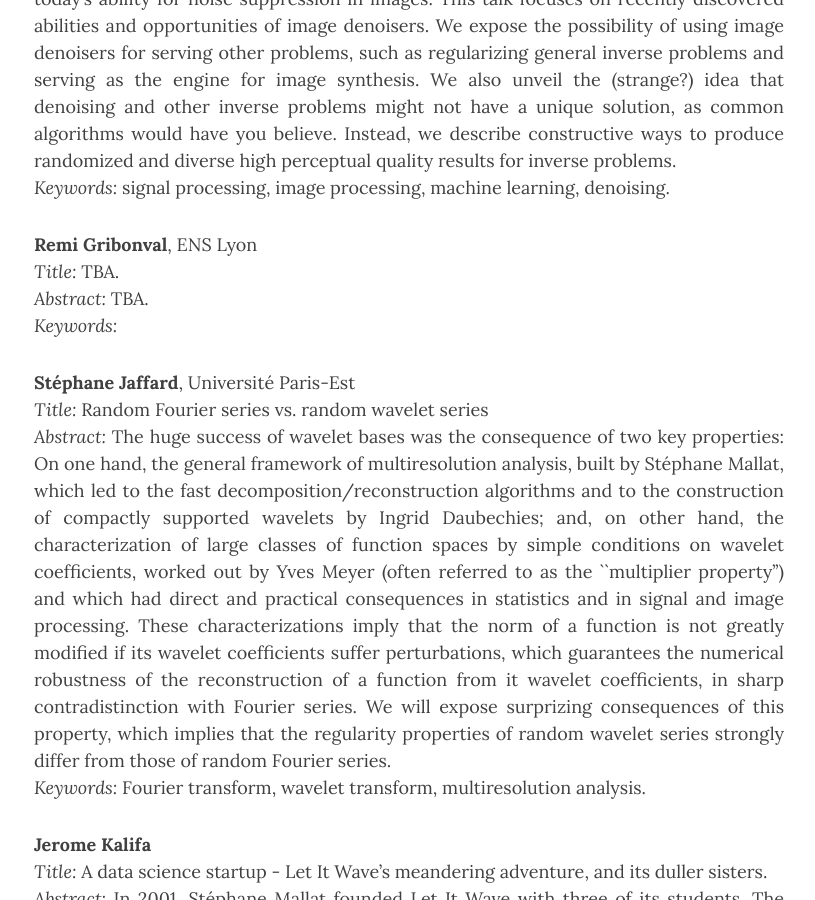
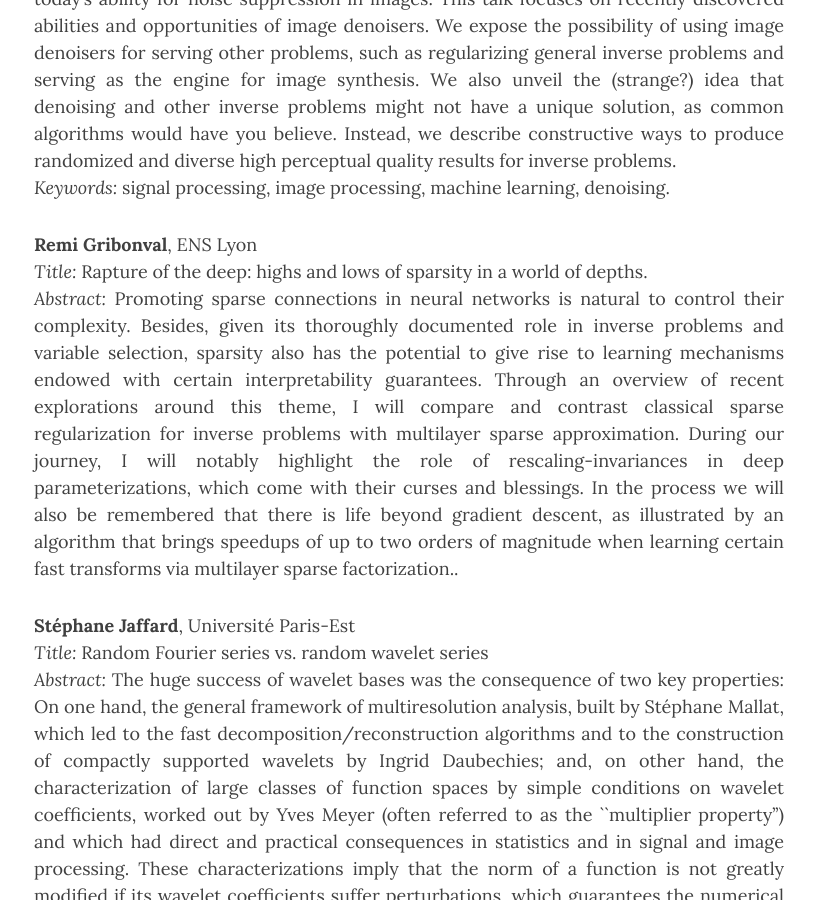
Before and after one commit to mallat60/mallat60.github.io, a Jekyll site: the page built from program.md, in a window 1280 px wide and 900 px high, scrolled down 2845 px. Shown: the whole window, without its empty margins (231-1046 px from the left). Built offline with Jekyll 4.4.1, drawn with Linux system fonts in a browser that asks for light colours; nearby versions of some CDN libraries.

Commit message:
Update program.md

```diff
--- a/program.md
+++ b/program.md
@@ -59,9 +59,9 @@ _Abstract:_ Image denoising is one of the oldest and most studied problems in im
 _Keywords:_ signal processing, image processing, machine learning, denoising.
 
 **Remi Gribonval**, ENS Lyon<br/>
-_Title:_ TBA.<br/>
-_Abstract:_ TBA.<br/>
-_Keywords:_
+_Title:_ Rapture of the deep: highs and lows of sparsity in a world of depths.<br/>
+_Abstract:_ Promoting sparse connections in neural networks is natural to control their complexity. Besides, given its thoroughly documented role in inverse problems and variable selection, sparsity also has the potential to give rise to learning mechanisms endowed with certain interpretability guarantees. Through an overview of recent explorations around this theme, I will compare and contrast classical sparse regularization for inverse problems with multilayer sparse approximation. During our journey, I will notably highlight the role of rescaling-invariances in deep parameterizations, which come with their curses and blessings. In the process we will also be remembered that there is life beyond gradient descent, as illustrated by an algorithm that brings speedups of up to two orders of magnitude when learning certain fast transforms via multilayer sparse factorization..<br/>
+
 
 **Stéphane Jaffard**, Université Paris-Est<br/>
 _Title:_ Random Fourier series   vs.  random  wavelet series<br/>
```
